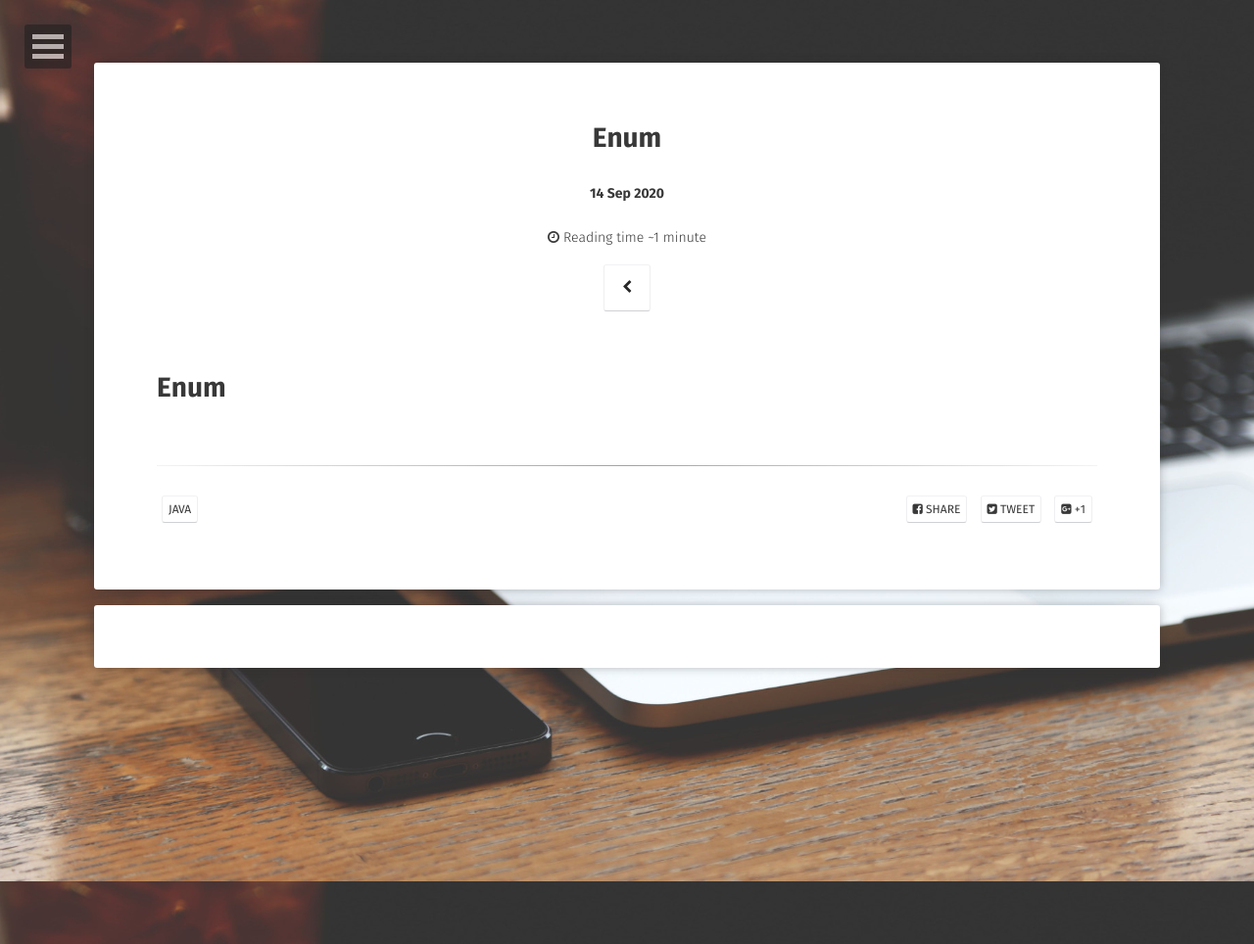
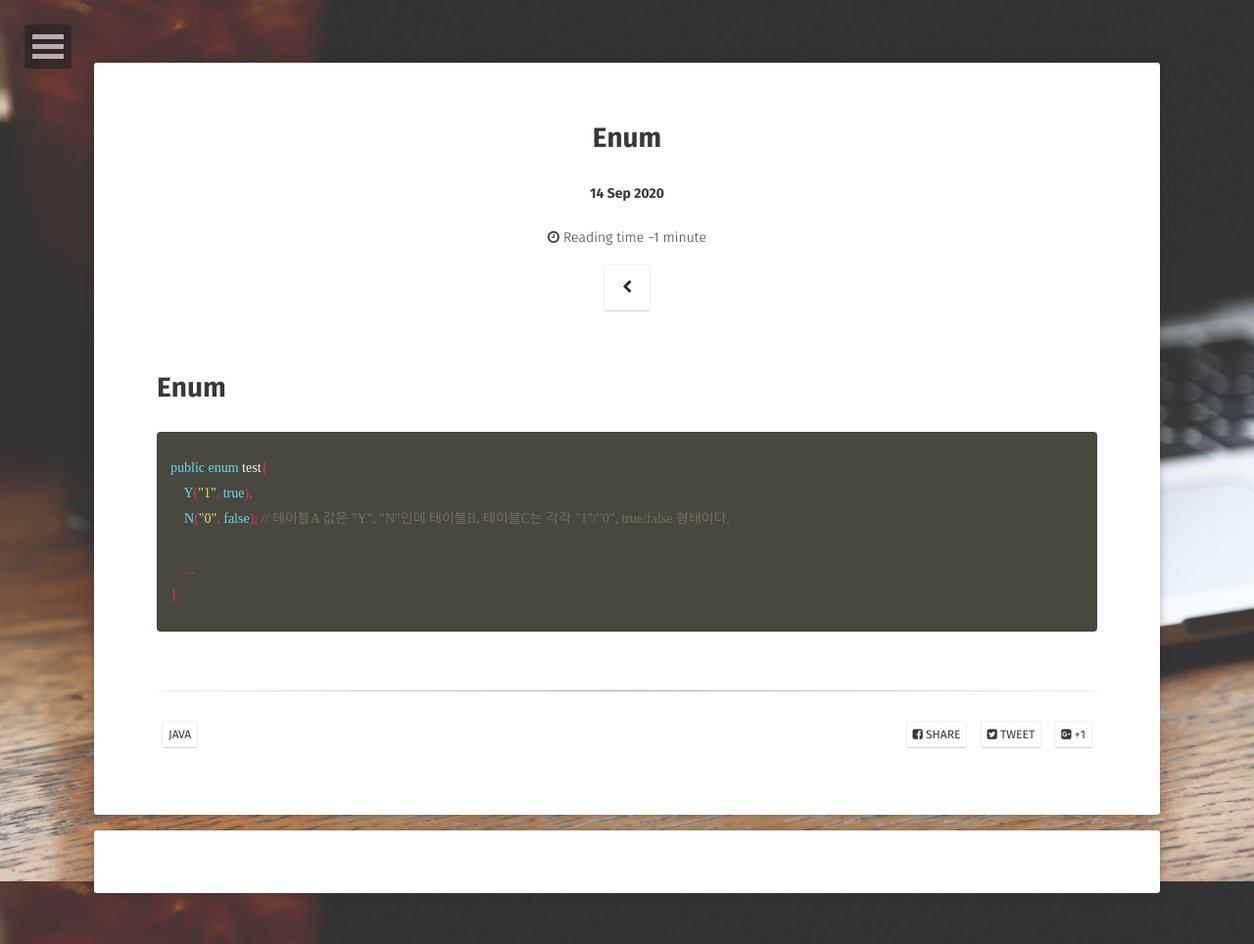
Before and after one commit to sum529-create/sum529-create.github.io, a Jekyll site: the page built from _posts/2021-03-23-Enum.md, in a window 1280 px wide. Shown: the whole page at 98% size. Built offline with Jekyll 4.4.1, drawn with Linux system fonts in a browser that asks for light colours; some web fonts are replaced; comment, search, counter and statistics services are not loaded.

Commit message:
Update 2021-03-23-Enum.md

```diff
--- a/_posts/2021-03-23-Enum.md
+++ b/_posts/2021-03-23-Enum.md
@@ -15,7 +15,12 @@ comments: true
 
 
 {% highlight java %}
+public enum test{
+    Y("1", true),
+    N("0", false); // 테이블A 값은 "Y", "N"인데 테이블B, 테이블C는 각각 "1"/"0", true/false 형태이다.
 
+    ...
+}
 
 
 {% endhighlight %}
```
